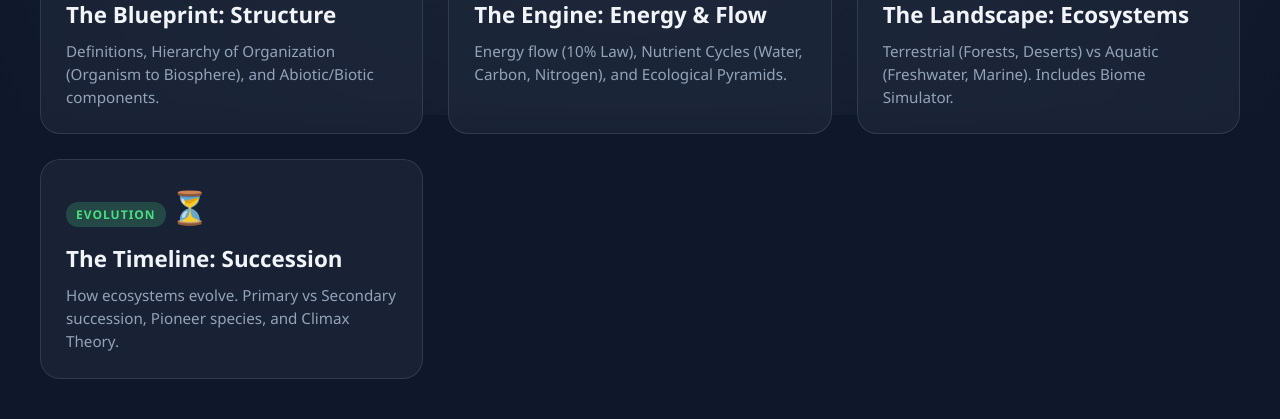
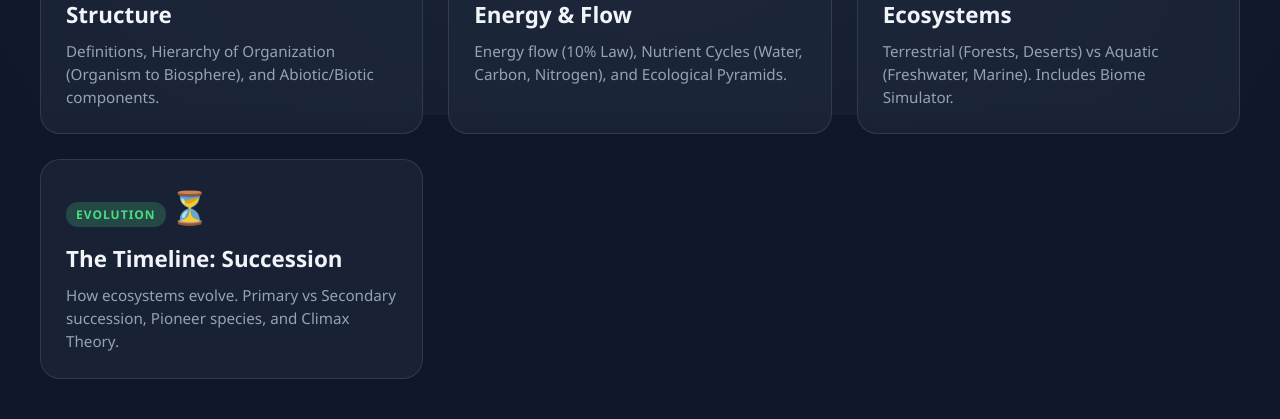
Before and after one commit to bibhavdas/Environmental-Science, a plain HTML site: page index.html in a window 1280 px wide. Shown: the part 685-1104 px from the top of the page. Drawn offline with nearby package versions, Linux system fonts and the light colour scheme.

Commit message:
Update index.html

```diff
--- a/index.html
+++ b/index.html
@@ -219,7 +219,7 @@
             <a href="evs part 1.html" class="card el-animate">
                 <span class="badge badge-digital">Core Concepts</span>
                 <div class="card-icon">🧬</div>
-                <h3>The Blueprint: Structure</h3>
+                <h3>Structure</h3>
                 <p>Definitions, Hierarchy of Organization (Organism to Biosphere), and Abiotic/Biotic components.</p>
             </a>
 
@@ -227,7 +227,7 @@
             <a href="evs part 2.html" class="card el-animate">
                 <span class="badge badge-digital">Dynamics</span>
                 <div class="card-icon">⚡</div>
-                <h3>The Engine: Energy & Flow</h3>
+                <h3>Energy & Flow</h3>
                 <p>Energy flow (10% Law), Nutrient Cycles (Water, Carbon, Nitrogen), and Ecological Pyramids.</p>
             </a>
 
@@ -235,7 +235,7 @@
             <a href="evs part 3.html" class="card el-animate">
                 <span class="badge badge-digital">Diversity</span>
                 <div class="card-icon">🌍</div>
-                <h3>The Landscape: Ecosystems</h3>
+                <h3>Ecosystems</h3>
                 <p>Terrestrial (Forests, Deserts) vs Aquatic (Freshwater, Marine). Includes Biome Simulator.</p>
             </a>
 
```
